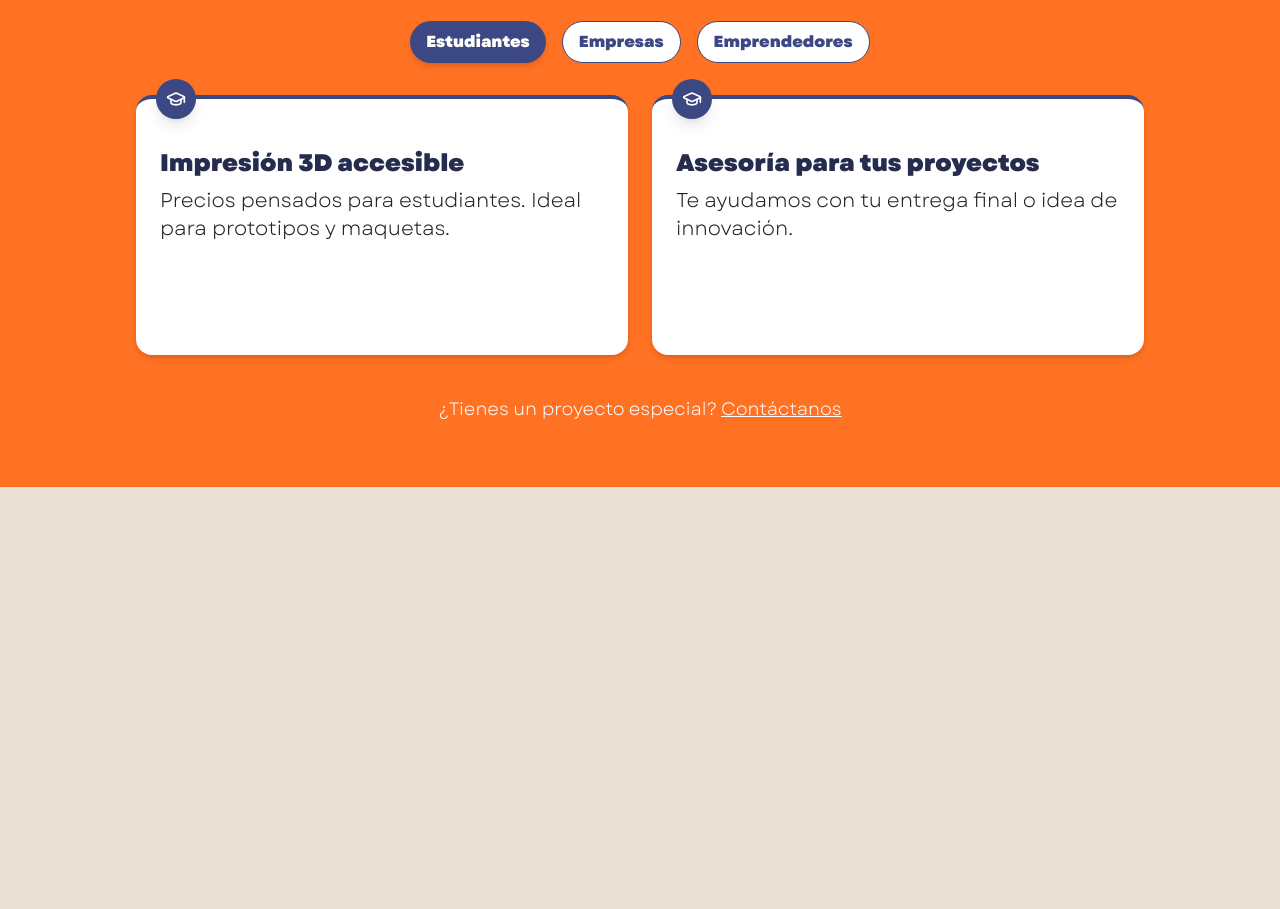
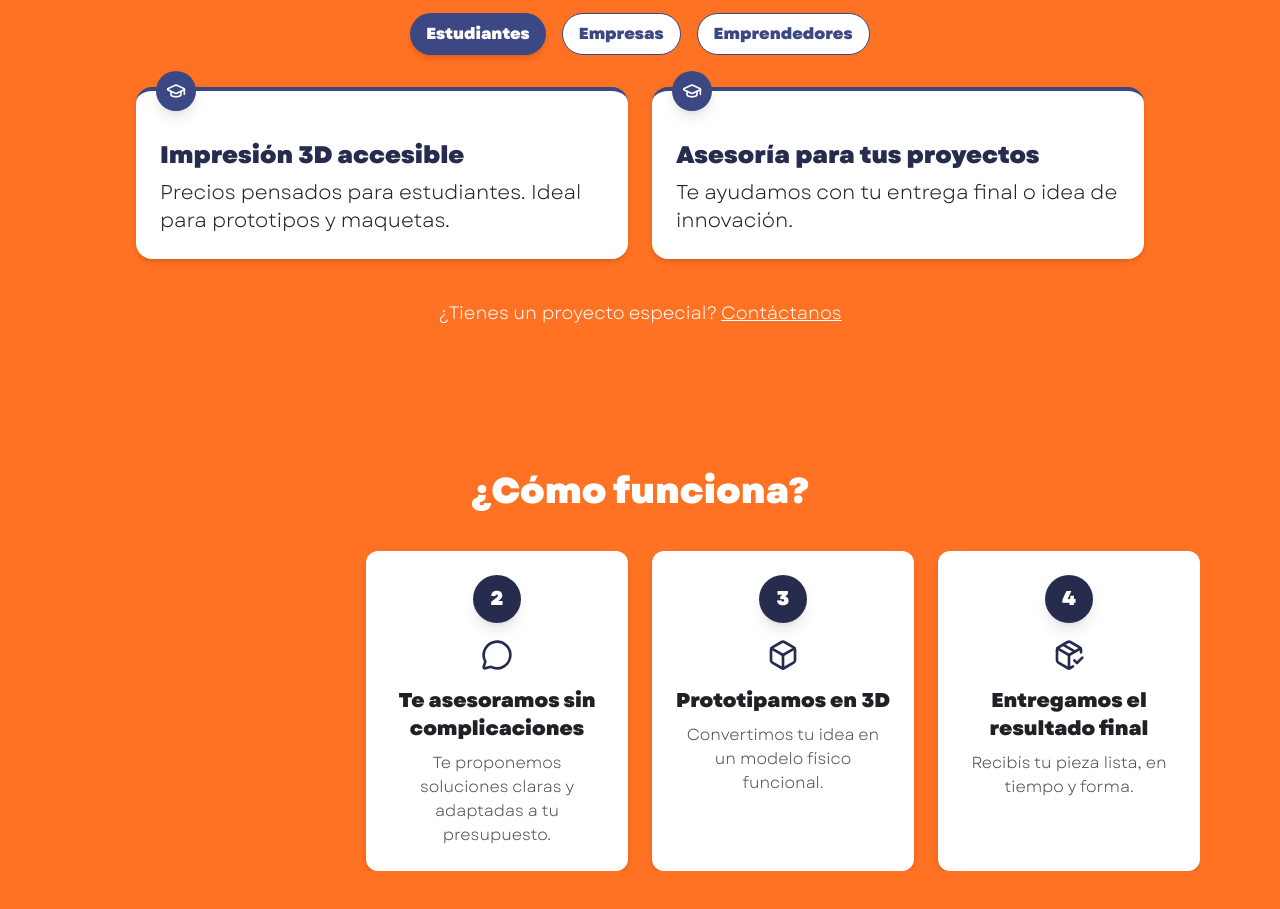
Before and after one commit to Chungastico/prototyp3d_Web, a Next.js app: page / in a window 1280 px wide. Shown: the part 939-1848 px from the top of the page. Before the commit the page ends 1426 px from the top, so only its background shows below. Built offline with nearby package versions, Linux system fonts and the light colour scheme.

Commit message:
Agregando section timeline

```diff
--- a/src/app/page.tsx
+++ b/src/app/page.tsx
@@ -2,10 +2,10 @@
 
 import Services from '@/components/home/SectionServices';
 import { useState } from 'react';
-import Navbar from '../components/layout/Navbar';
 import Hero from '../components/home/Hero';
 import ScrollLayout from '../components/layout/ScrollLayout';
 import IntroTransition from '../components/home/IntroTransition';
+import Timeline from '../components/home/Timeline';
 
 export default function Home() {
     const [introFinished, setIntroFinished] = useState(false);
@@ -16,9 +16,9 @@ export default function Home() {
 
         {introFinished && (
             <ScrollLayout>
-                    <Navbar />
             <Hero />
             <Services />
+            <Timeline />
             </ScrollLayout>
         )}
         </main>
--- a/src/components/home/SectionServices.tsx
+++ b/src/components/home/SectionServices.tsx
@@ -1,7 +1,6 @@
 'use client';
 
 import { useState, useEffect, useRef } from 'react';
-import gsap from 'gsap';
 import { servicesData } from '@/data/services';
 import TabButton from '@/components/home/TabButton';
 import ServiceCard from '@/components/home/ServicesCard';
@@ -15,10 +14,10 @@ const iconsMap = {
   emprendedores: Rocket,
 };
 
-export default function ServicesTabs() {
+export default function SectionServices() {
   const [activeTab, setActiveTab] = useState<typeof tabs[number]>('estudiantes');
-  const containerRef = useRef<HTMLDivElement>(null);
   const intervalRef = useRef<NodeJS.Timeout | null>(null);
+  const timeoutRef = useRef<NodeJS.Timeout | null>(null);
 
   const nextTab = () => {
     const currentIndex = tabs.indexOf(activeTab);
@@ -30,45 +29,50 @@ export default function ServicesTabs() {
     intervalRef.current = setInterval(() => {
       nextTab();
     }, 5000);
+
     return () => {
       if (intervalRef.current) clearInterval(intervalRef.current);
+      if (timeoutRef.current) clearTimeout(timeoutRef.current);
     };
   }, [activeTab]);
 
-  useEffect(() => {
-    if (!containerRef.current) return;
-    const tl = gsap.timeline();
-    tl.to(containerRef.current, { opacity: 0, duration: 0.3, ease: 'power1.out' });
-    tl.to(containerRef.current, { opacity: 1, duration: 0.3, ease: 'power1.in' });
-    return () => {
-      tl.kill();
-    };
-  }, [activeTab]);
+  const handleTabClick = (tab: typeof tabs[number]) => {
+    setActiveTab(tab);
+    if (intervalRef.current) clearInterval(intervalRef.current);
+    if (timeoutRef.current) clearTimeout(timeoutRef.current);
+
+    timeoutRef.current = setTimeout(() => {
+      intervalRef.current = setInterval(() => {
+        nextTab();
+      }, 5000);
+    }, 10000);
+  };
 
   return (
     <section className="py-12 md:py-16 bg-naranja text-negro font-garet overflow-hidden">
       <div className="max-w-6xl mx-auto px-4">
         <p className="text-center text-xl sm:text-2xl text-white mb-2">¿A quién ayudamos?</p>
-        <h2 className="text-2xl sm:text-3xl md:text-4xl font-bold mb-4 text-center text-white">Servicios destacados</h2>
+        <h2 className="text-2xl sm:text-3xl md:text-4xl font-bold mb-4 text-center text-white">
+          Servicios destacados
+        </h2>
 
-        {/* Tabs */}
         <div className="flex justify-center gap-2 sm:gap-4 mb-6 overflow-x-auto pb-2 scrollbar-thin scrollbar-thumb-naranja-light scrollbar-track-naranja-dark">
           {tabs.map((tab) => (
-            <TabButton key={tab} label={tab} active={activeTab === tab} onClick={() => setActiveTab(tab)} />
+            <TabButton
+              key={tab}
+              label={tab}
+              active={activeTab === tab}
+              onClick={() => handleTabClick(tab)}
+            />
           ))}
         </div>
 
-        {/* Servicios */}
-        <div
-          ref={containerRef}
-          className="grid grid-cols-1 md:grid-cols-2 gap-4 md:gap-x-6 md:gap-y-6 max-w-5xl mx-auto w-full px-1 sm:px-2"
-          style={{ minHeight: '260px' }}
-        >
+        <div className="grid grid-cols-1 md:grid-cols-2 gap-4 md:gap-x-6 md:gap-y-6 max-w-5xl mx-auto w-full px-1 sm:px-2">
           {servicesData[activeTab].map((service, index) => {
             const IconComp = iconsMap[activeTab];
             return (
               <ServiceCard
-                key={index}
+                key={`${activeTab}-${index}`}
                 title={service.title}
                 description={service.description}
                 icon={IconComp}
--- a/src/components/home/ServicesCard.tsx
+++ b/src/components/home/ServicesCard.tsx
@@ -1,6 +1,5 @@
 'use client';
 
-import { motion } from 'framer-motion';
 import { LucideIcon } from 'lucide-react';
 
 interface Props {
@@ -8,21 +7,19 @@ interface Props {
   description: string;
   icon: LucideIcon;
   index: number;
+  className?: string;
 }
 
-export default function ServiceCard({ title, description, icon: Icon, index }: Props) {
+export default function ServiceCard({ title, description, icon: Icon, className = '' }: Props) {
   return (
-        <motion.div
-        className="relative p-6 pt-12 bg-white rounded-2xl shadow-md hover:shadow-xl border-t-4 border-azul transition duration-300"
-        initial={{ opacity: 0, y: 30 }}
-        animate={{ opacity: 1, y: 0 }}
-        transition={{ delay: index * 0.1 }}
+    <div
+      className={`service-card relative p-6 pt-12 bg-white rounded-2xl shadow-md hover:shadow-xl border-t-4 border-azul transition duration-300 ${className}`}
     >
       <div className="absolute -top-5 left-5 bg-azul text-white w-10 h-10 flex items-center justify-center rounded-full shadow-lg">
         <Icon size={20} />
       </div>
       <h3 className="text-2xl font-semibold mb-2 text-azul-oscuro">{title}</h3>
       <p className="text-negro text-xl">{description}</p>
-        </motion.div>
+    </div>
   );
 }
--- /dev/null
+++ b/src/components/home/Timeline.tsx
@@ -0,0 +1,92 @@
+'use client';
+
+import { useEffect, useRef } from 'react';
+import gsap from 'gsap';
+import { ScrollTrigger } from 'gsap/ScrollTrigger';
+import { Lightbulb, MessageCircle, Box, PackageCheck } from 'lucide-react';
+
+gsap.registerPlugin(ScrollTrigger);
+
+const steps = [
+  {
+    title: 'Nos contás tu idea',
+    icon: Lightbulb,
+    description: 'Cuéntanos tu necesidad o problema y lo analizamos juntos.',
+  },
+  {
+    title: 'Te asesoramos sin complicaciones',
+    icon: MessageCircle,
+    description: 'Te proponemos soluciones claras y adaptadas a tu presupuesto.',
+  },
+  {
+    title: 'Prototipamos en 3D',
+    icon: Box,
+    description: 'Convertimos tu idea en un modelo físico funcional.',
+  },
+  {
+    title: 'Entregamos el resultado final',
+    icon: PackageCheck,
+    description: 'Recibís tu pieza lista, en tiempo y forma.',
+  },
+];
+
+export default function Timeline() {
+  const containerRef = useRef(null);
+
+  useEffect(() => {
+    const ctx = gsap.context(() => {
+      gsap.fromTo(
+        '.step',
+        { x: 100, opacity: 0 },
+        {
+          x: 0,
+          opacity: 1,
+          stagger: 0.2,
+          duration: 0.8,
+          ease: 'power2.out',
+          scrollTrigger: {
+            trigger: containerRef.current,
+            start: 'top 80%',
+            end: 'top 30%', // para mejor control al salir
+            toggleActions: 'play reverse play reverse',
+            once: false,
+            // markers: true, // descomenta si querés ver los puntos de activación
+          },
+        }
+      );
+    }, containerRef);
+
+    return () => ctx.revert();
+  }, []);
+
+  return (
+    <section ref={containerRef} className="py-20 bg-naranja text-negro font-garet">
+      <div className="max-w-6xl mx-auto px-4">
+        <h2 className="text-3xl md:text-4xl font-bold text-center mb-10 text-white">
+          ¿Cómo funciona?
+        </h2>
+
+        <div className="flex flex-col md:flex-row md:justify-between gap-10 md:gap-6 overflow-x-auto">
+          {steps.map((step, index) => {
+            const Icon = step.icon;
+            return (
+              <div
+                key={index}
+                className="step min-w-[260px] md:min-w-0 flex-1 bg-white p-6 rounded-xl shadow-md text-center"
+              >
+                <div className="mb-4 flex justify-center">
+                  <div className="bg-azul-oscuro text-white w-12 h-12 flex items-center justify-center rounded-full text-xl font-bold shadow-lg">
+                    {index + 1}
+                  </div>
+                </div>
+                <Icon className="mx-auto w-8 h-8 text-azul-oscuro mb-4" />
+                <h3 className="text-xl font-semibold mb-2">{step.title}</h3>
+                <p className="text-base text-negro/80">{step.description}</p>
+              </div>
+            );
+          })}
+        </div>
+      </div>
+    </section>
+  );
+}
--- a/src/components/layout/ScrollLayout.tsx
+++ b/src/components/layout/ScrollLayout.tsx
@@ -1,44 +1,65 @@
 'use client';
 
-import { useLayoutEffect } from 'react';
+import Navbar from './Navbar';
+import { ReactNode, useState, useEffect, useRef } from 'react';
 import gsap from 'gsap';
 import ScrollTrigger from 'gsap/ScrollTrigger';
 import ScrollSmoother from 'gsap/ScrollSmoother';
 
 gsap.registerPlugin(ScrollTrigger, ScrollSmoother);
 
-export default function ScrollLayout({ children }: { children: React.ReactNode }) {
-  useLayoutEffect(() => {
-    if (typeof window !== 'undefined') {
-      const skewSetter = gsap.quickTo('.skew-img', 'skewY');
-      const clamp = gsap.utils.clamp(-20, 20);
+type ScrollLayoutProps = {
+  children: ReactNode;
+};
 
-      const smoother = ScrollSmoother.create({
+export default function ScrollLayout({ children }: ScrollLayoutProps) {
+  const [navbarVisible, setNavbarVisible] = useState(true);
+  const lastScroll = useRef(0);
+  const smoother = useRef<ScrollSmoother | null>(null);
+
+  useEffect(() => {
+    if (typeof window === 'undefined') return;
+
+    smoother.current = ScrollSmoother.create({
       wrapper: '#wrapper',
       content: '#content',
       smooth: 2,
       speed: 1.5,
       effects: true,
       onUpdate: (self) => {
-          const velocity = self.getVelocity();
-          skewSetter(clamp(velocity / -50));
-        },
-        onStop: () => {
-          skewSetter(0);
+        const current = self.scrollTop();
+
+        if (current > lastScroll.current && current > 100) {
+          setNavbarVisible(false);
+        } else if (current < lastScroll.current) {
+          setNavbarVisible(true);
+        }
+
+        lastScroll.current = current;
       },
     });
 
     return () => {
-        smoother.kill();
+      smoother.current?.kill();
     };
-    }
   }, []);
 
   return (
-    <div id="wrapper" className="fixed top-0 left-0 w-full h-full overflow-hidden">
-      <div id="content" className="w-full overflow-visible">
+    <>
+      {/* Aquí pasamos la prop al Navbar */}
+      <Navbar visible={navbarVisible} />
+
+      <div
+        id="wrapper"
+        className="fixed top-0 left-0 w-full h-full overflow-hidden"
+      >
+        <div
+          id="content"
+          className="w-full overflow-visible pt-[80px]" // deja espacio para navbar fijo
+        >
           {children}
         </div>
       </div>
+    </>
   );
 }
```
Also changed, not shown: src/components/layout/Navbar.tsx (+57 -41 lines). Lines whose indentation alone changed are shown as unchanged.
